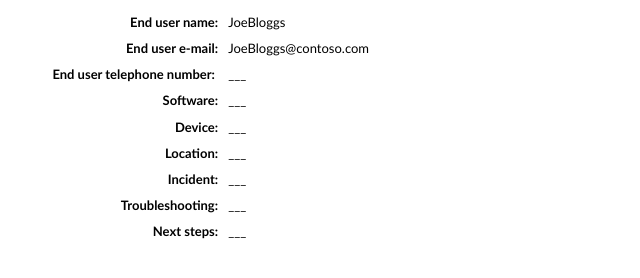
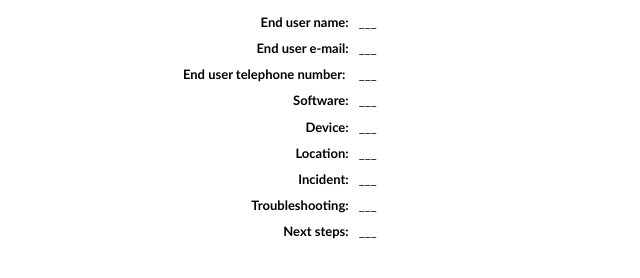
Before and after one commit to ten-ten-ten/Templates, a plain HTML site: page src/en-gb/mds.html in a window 1280 px wide. Shown: the whole page, without its empty margins (0-640 px from the left). Drawn offline with Linux system fonts and the light colour scheme.

Commit message:
Update mds.html

```diff
--- a/src/en-gb/mds.html
+++ b/src/en-gb/mds.html
@@ -13,11 +13,11 @@
         <tbody>
             <tr>
                 <td style="font-weight: bold; text-align: right; vertical-align: top; padding: .3125em .3125em;" align="right" valign="top">End user name:</td>
-                <td id="_Name" style="padding: .3125em .3125em; font-weight: normal; text-align: left; vertical-align: top;" align="left" valign="top">JoeBloggs</td>
+                <td id="_Name" style="padding: .3125em .3125em; font-weight: normal; text-align: left; vertical-align: top;" align="left" valign="top">___</td>
             </tr>
             <tr>
                 <td style="font-weight: bold; text-align: right; vertical-align: top; padding: .3125em .3125em;" align="right" valign="top">End user e-mail:</td>
-                <td id="_Mail" style="padding: .3125em .3125em; font-weight: normal; text-align: left; vertical-align: top;" align="left" valign="top">JoeBloggs@contoso.com&nbsp;</td>
+                <td id="_Mail" style="padding: .3125em .3125em; font-weight: normal; text-align: left; vertical-align: top;" align="left" valign="top">___;</td>
             </tr>
             <tr>
                 <td style="font-weight: bold; text-align: right; vertical-align: top; padding: .3125em .3125em;" align="right" valign="top">End user telephone number:&nbsp;</td>
@@ -52,10 +52,10 @@
 
     <script>
 
-    var _Name = GetURLParameter('_Name') || "JoeBloggs";
+    var _Name = GetURLParameter('_Name') || "___";
     document.getElementById("_Name").innerHTML = _Name;
 
-    var _Mail = GetURLParameter('_Mail') || "JoeBloggs@contoso.com";
+    var _Mail = GetURLParameter('_Mail') || "___";
     document.getElementById("_Mail").innerHTML = _Mail;
 
     var _Phone = GetURLParameter('_Phone') || "___";
```
